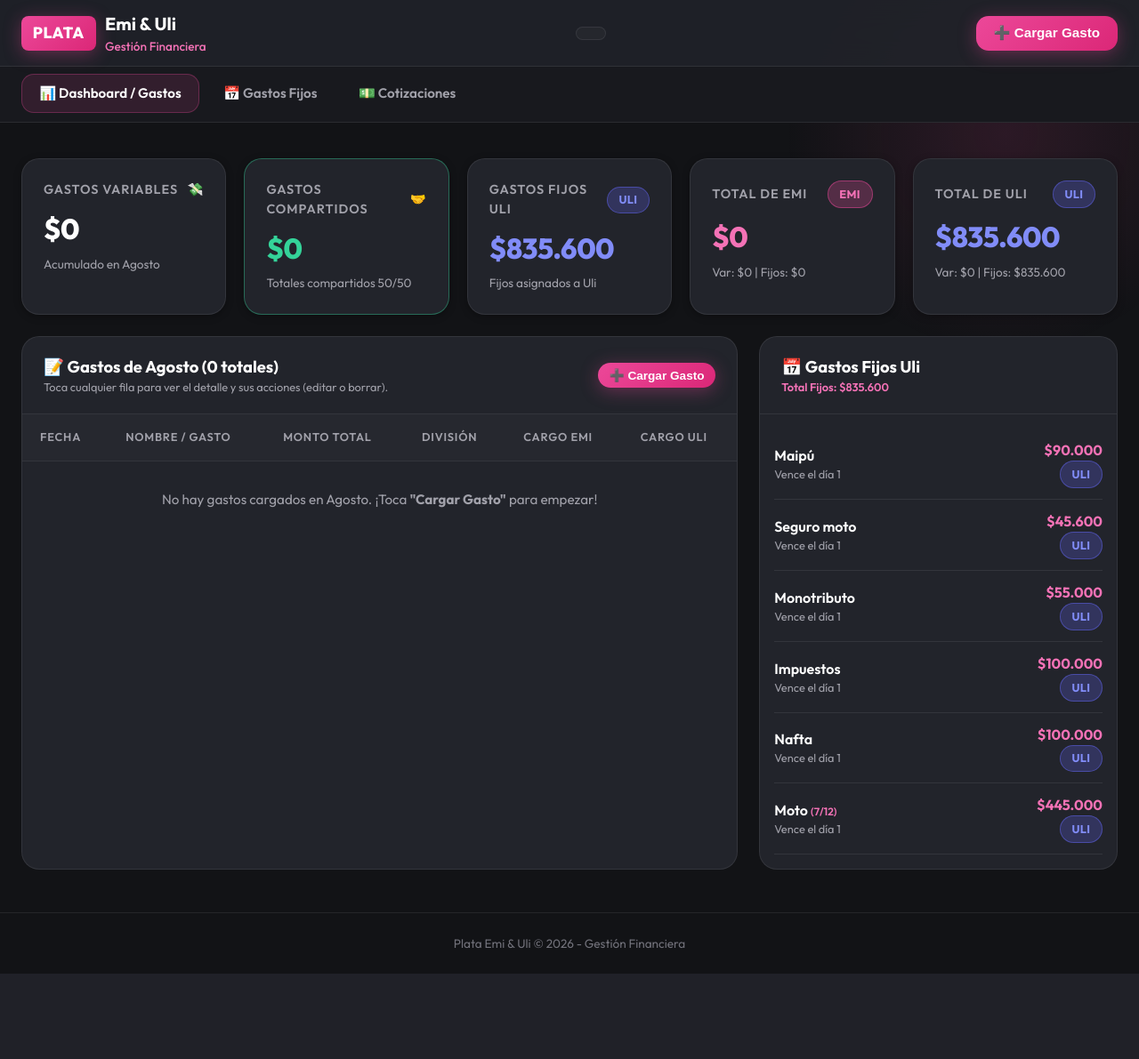
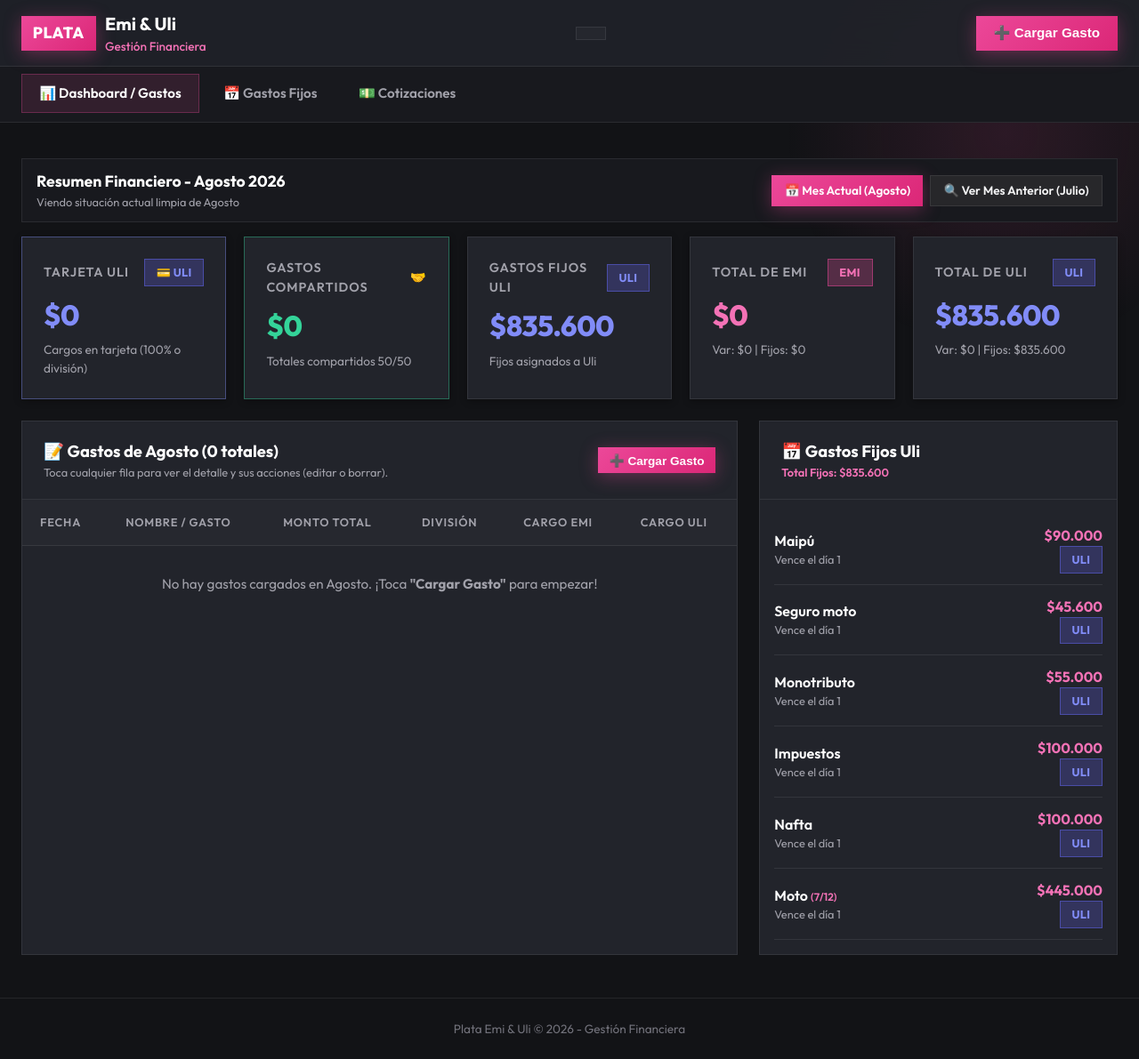
Before and after one commit to UlisesGuzman06/plataemiuli, a Django app: page / in a window 1280 px wide. Shown: the whole page at 89% size. Before the commit the page ends 1095 px from the top, so only its background shows below. Run offline with Django 5.2, Linux system fonts and the light colour scheme; data comes from the database, SQL or seed files in the repository; data that the repository does not hold is empty.

Commit message:
Ajuste: tarjeta Uli con consumos en tarjeta y remocion de gastos variables

```diff
--- a/finanzas/services.py
+++ b/finanzas/services.py
@@ -1,8 +1,28 @@
 import requests
+import datetime
 from decimal import Decimal
+from django.utils import timezone
 from .models import Persona, Gasto, GastoFijo, TipoDivision, ResponsableFijo
 
 DOLAR_API_URL = "https://dolarapi.com/v1/dolares"
+
+def auto_prune_old_gastos():
+    """
+    Mantiene los datos de gastos variables en la base de datos únicamente por 2 meses corrientes.
+    Los Gastos Fijos (GastoFijo) NUNCA se eliminan.
+    """
+    try:
+        now = timezone.now().date()
+        m = now.month - 2
+        y = now.year
+        if m <= 0:
+            m += 12
+            y -= 1
+        cutoff_date = datetime.date(y, m, 1)
+        Gasto.objects.filter(fecha__lt=cutoff_date).delete()
+    except Exception as e:
+        print(f"Error en depuración de datos antiguos: {e}")
+
 
 _rates_cache = None
 _rates_timestamp = 0
@@ -57,6 +77,8 @@ def calculate_financial_summary(year=None, month=None):
         'total_fijos_uli': Decimal('0.00'),       # Fijos Uli
         'total_fijos_compartidos': Decimal('0.00'), # Fijos Compartidos
 
+        'total_tarjeta_uli': Decimal('0.00'),     # Tarjeta Uli (en división o 100% Uli)
+
         'gran_total': Decimal('0.00'),            # Variables + Fijos total
         'gran_total_emi': Decimal('0.00'),        # Variables Emi + Fijos Emi
         'gran_total_uli': Decimal('0.00'),        # Variables Uli + Fijos Uli
@@ -74,6 +96,10 @@ def calculate_financial_summary(year=None, month=None):
 
         if g.tipo_division == TipoDivision.EQUITY_50_50:
             summary['total_compartidos'] += g.monto_total
+
+        # Si fue pagado con tarjeta y Ulises está en la división (50/50, exacto) o al 100%
+        if g.es_tarjeta and g.monto_uli > 0:
+            summary['total_tarjeta_uli'] += g.monto_uli
 
     # 2. Gastos Fijos activos
     gastos_fijos = GastoFijo.objects.filter(activo=True)
--- a/finanzas/static/css/styles.css
+++ b/finanzas/static/css/styles.css
@@ -35,10 +35,10 @@
   --success-green: #34d399;
   --warning-amber: #fbbf24;
 
-  --radius-sm: 8px;
-  --radius-md: 14px;
-  --radius-lg: 20px;
-  --radius-pill: 9999px;
+  --radius-sm: 0px;
+  --radius-md: 0px;
+  --radius-lg: 0px;
+  --radius-pill: 0px;
 
   --shadow-sm: 0 2px 8px rgba(0, 0, 0, 0.3);
   --shadow-md: 0 8px 30px rgba(0, 0, 0, 0.4);
--- a/finanzas/templates/finanzas/dashboard.html
+++ b/finanzas/templates/finanzas/dashboard.html
@@ -4,16 +4,33 @@
 {% block title %}Dashboard General{% endblock %}
 
 {% block content %}
+<!-- Quick Period Switcher (Mes Actual / Ver Mes Anterior) -->
+<div style="display:flex; justify-content:space-between; align-items:center; margin-top:1rem; margin-bottom:1rem; flex-wrap:wrap; gap:0.75rem; background:var(--bg-canvas); padding:0.75rem 1rem; border:1px solid var(--border-color);">
+  <div>
+    <h2 style="font-size:1.1rem; font-weight:700; color:var(--text-white);">Resumen Financiero - {{ mes_seleccionado_nombre }} {{ anio_actual }}</h2>
+    <p style="font-size:0.8rem; color:var(--text-muted);">{% if ver_anterior %}Viendo resultados y gastos del mes pasado ({{ mes_anterior_nombre }}){% else %}Viendo situación actual limpia de {{ mes_actual_nombre }}{% endif %}</p>
+  </div>
+
+  <div style="display:flex; gap:0.5rem;">
+    <a href="?period=current" class="btn {% if not ver_anterior %}btn-pink{% else %}btn-secondary{% endif %}" style="font-size:0.85rem; padding:0.4rem 0.9rem;">
+      📅 Mes Actual ({{ mes_actual_nombre }})
+    </a>
+    <a href="?period=previous" class="btn {% if ver_anterior %}btn-previous{% endif %} {% if ver_anterior %}btn-pink{% else %}btn-secondary{% endif %}" style="font-size:0.85rem; padding:0.4rem 0.9rem;">
+      🔍 Ver Mes Anterior ({{ mes_anterior_nombre }})
+    </a>
+  </div>
+</div>
+
 <!-- Quick Summary Cards Grid -->
-<div class="grid-cards" style="grid-template-columns: repeat(auto-fit, minmax(210px, 1fr)); margin-top:1rem;">
-  <!-- Card 1: Gastos Variables -->
-  <div class="card">
+<div class="grid-cards" style="grid-template-columns: repeat(auto-fit, minmax(210px, 1fr)); margin-top:0.5rem;">
+  <!-- Card 1: Tarjeta Uli (Solo gastos con tarjeta donde está Uli al 100% o en división) -->
+  <div class="card" style="border-color:rgba(129, 140, 248, 0.4);">
     <div class="card-title">
-      <span>Gastos Variables</span>
-      <span>💸</span>
+      <span>Tarjeta Uli</span>
+      <span class="badge" style="background:rgba(99, 102, 241, 0.25); color:#818cf8; border:1px solid rgba(99, 102, 241, 0.5);">💳 ULI</span>
     </div>
-    <div class="card-amount">${{ summary.total_gastos|punto_monto }}</div>
-    <div class="card-subtext">Acumulado en {{ mes_actual_nombre }}</div>
+    <div class="card-amount" style="color:#818cf8;">${{ summary.total_tarjeta_uli|punto_monto }}</div>
+    <div class="card-subtext">Cargos en tarjeta (100% o división)</div>
   </div>
 
   <!-- Card 2: Gastos Compartidos -->
@@ -76,7 +93,7 @@
   <div class="table-container">
     <div class="table-header-box">
       <div>
-        <div class="table-title">📝 Gastos de {{ mes_actual_nombre }} ({{ gastos.paginator.count }} totales)</div>
+        <div class="table-title">📝 Gastos de {{ mes_seleccionado_nombre }} ({{ gastos.paginator.count }} totales)</div>
         <div style="font-size:0.8rem; color:var(--gray-400);">Toca cualquier fila para ver el detalle y sus acciones (editar o borrar).</div>
       </div>
       <button class="btn btn-pink" style="font-size:0.85rem; padding:0.4rem 0.8rem;" data-open-modal="modal-nuevo-gasto">➕ Cargar Gasto</button>
--- a/finanzas/views.py
+++ b/finanzas/views.py
@@ -4,7 +4,7 @@ from django.core.paginator import Paginator
 from decimal import Decimal
 from django.utils import timezone
 from .models import Persona, Gasto, GastoFijo, TipoDivision
-from .services import get_dolar_rates, calculate_financial_summary
+from .services import get_dolar_rates, calculate_financial_summary, auto_prune_old_gastos
 
 MESES_NOMBRES = {
     1: 'Enero', 2: 'Febrero', 3: 'Marzo', 4: 'Abril', 5: 'Mayo', 6: 'Junio',
@@ -50,26 +50,46 @@ def dashboard_view(request):
         messages.success(request, f'Gasto "{descripcion}" cargado correctamente.')
         return redirect('dashboard')
 
+    # Limpieza automática de DB: máximo 2 meses corrientes de calendario (GastoFijo se mantiene infinito)
+    auto_prune_old_gastos()
+
     context = get_base_context(request)
     now = timezone.now().date()
-    year = now.year
-    month = now.month
+    ver_anterior = request.GET.get('period') == 'previous' or request.GET.get('ver_anterior') == 'true'
 
-    summary = calculate_financial_summary(year=year, month=month)
+    if ver_anterior:
+        target_month = now.month - 1
+        target_year = now.year
+        if target_month <= 0:
+            target_month = 12
+            target_year -= 1
+    else:
+        target_year = now.year
+        target_month = now.month
 
-    gastos_qs = Gasto.objects.filter(fecha__year=year, fecha__month=month)
-    paginator = Paginator(gastos_qs, 10)
+    summary = calculate_financial_summary(year=target_year, month=target_month)
+
+    gastos_qs = Gasto.objects.filter(fecha__year=target_year, fecha__month=target_month).order_by('-fecha', '-id')
+    paginator = Paginator(gastos_qs, 15)
     page_number = request.GET.get('page')
     gastos_page = paginator.get_page(page_number)
 
     gastos_fijos_proximos = GastoFijo.objects.filter(activo=True).order_by('dia_vencimiento')[:10]
 
+    prev_m = now.month - 1 if now.month > 1 else 12
+    mes_anterior_nombre = MESES_NOMBRES.get(prev_m, '')
+    mes_actual_nombre = MESES_NOMBRES.get(now.month, '')
+    mes_seleccionado_nombre = MESES_NOMBRES.get(target_month, '')
+
     context.update({
         'summary': summary,
         'gastos': gastos_page,
         'gastos_fijos_proximos': gastos_fijos_proximos,
-        'mes_actual_nombre': MESES_NOMBRES.get(month, ''),
-        'anio_actual': year,
+        'mes_actual_nombre': mes_actual_nombre,
+        'mes_anterior_nombre': mes_anterior_nombre,
+        'mes_seleccionado_nombre': mes_seleccionado_nombre,
+        'ver_anterior': ver_anterior,
+        'anio_actual': target_year,
         'active_tab': 'dashboard',
     })
     return render(request, 'finanzas/dashboard.html', context)
```
Also changed, not shown: 1 other file.
